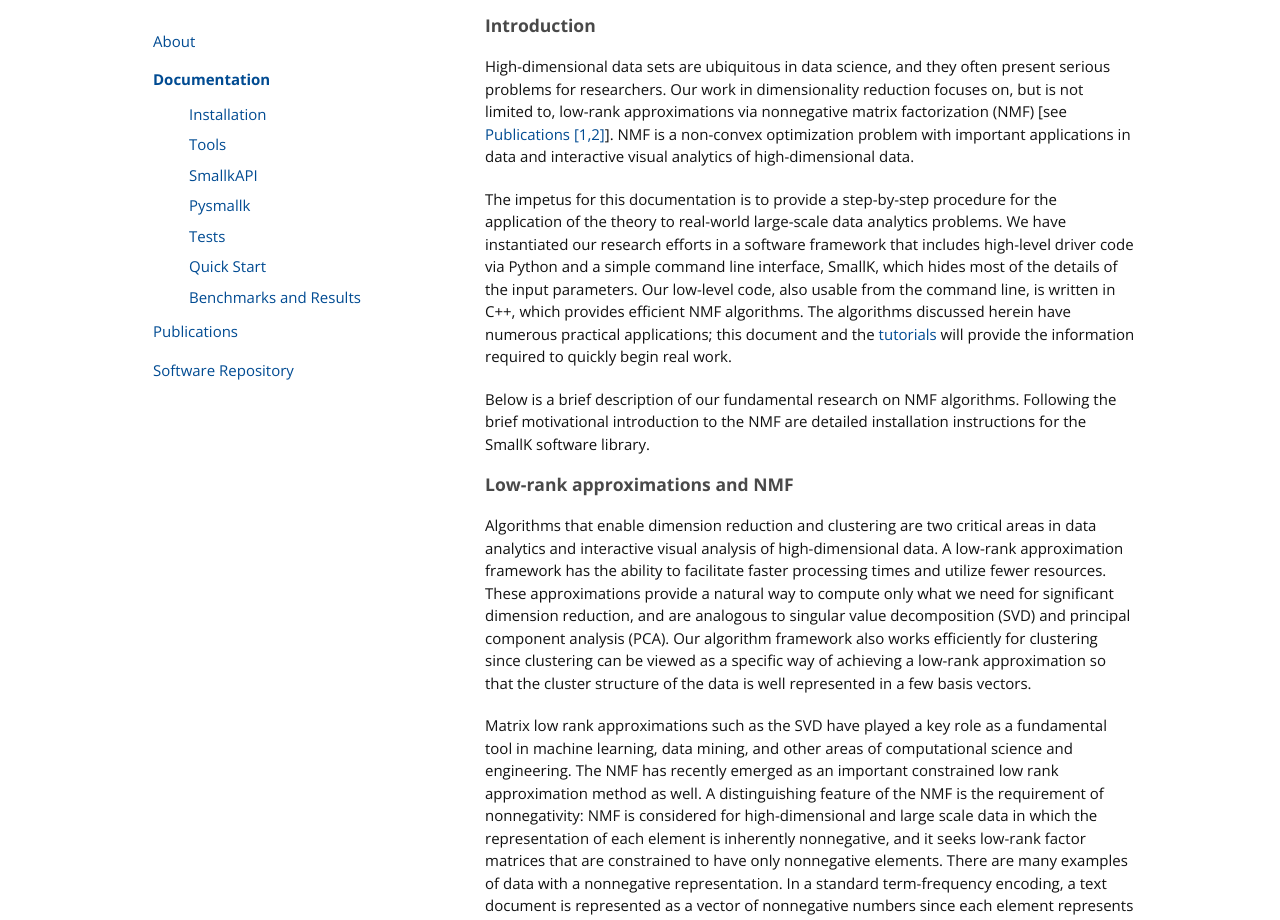
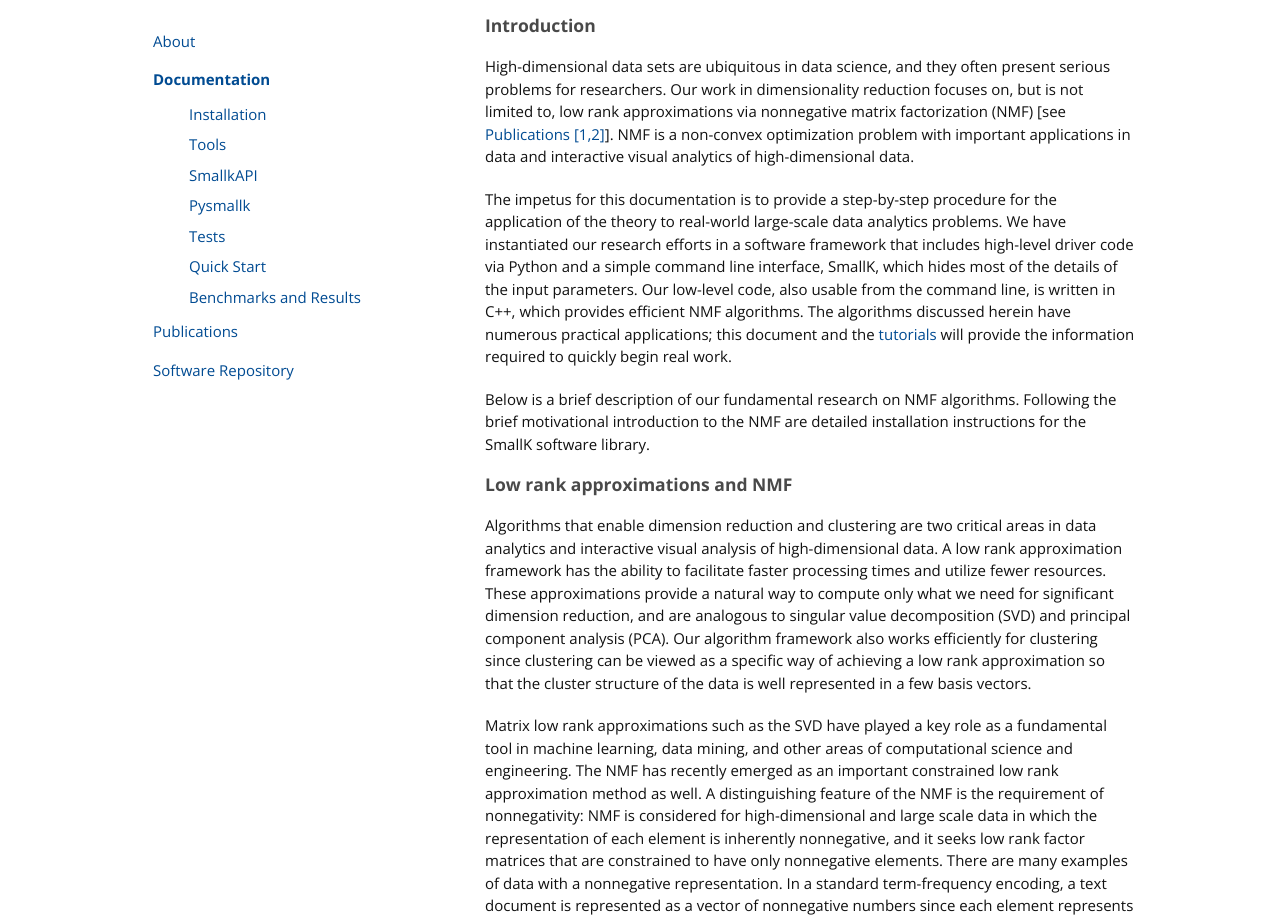
Before and after one commit to smallk/smallk.github.io, a Jekyll site: the page built from pages_documentation.md, in a window 1280 px wide and 1400 px high. Shown: the part 197-1117 px from the top of the window. Built offline with Jekyll 4.4.1, drawn with Linux system fonts in a browser that asks for light colours; some of the changed text lies outside the part shown.

Commit message:
upgrading site to sync with new build of smallk 1.6.2

```diff
--- a/pages_documentation.md
+++ b/pages_documentation.md
@@ -8,23 +8,23 @@ permalink: /documentation/
 
 ### Introduction
 
-High-dimensional data sets are ubiquitous in data science, and they often present serious problems for researchers. Our work in dimensionality reduction focuses on, but is not limited to, low-rank approximations via nonnegative matrix factorization (NMF) [see [Publications [1,2]](http://smallk.github.io/publications/)]. NMF is a non-convex optimization problem with important applications in data and interactive visual analytics of high-dimensional data.
+High-dimensional data sets are ubiquitous in data science, and they often present serious problems for researchers. Our work in dimensionality reduction focuses on, but is not limited to, low rank approximations via nonnegative matrix factorization (NMF) [see [Publications [1,2]](http://smallk.github.io/publications/)]. NMF is a non-convex optimization problem with important applications in data and interactive visual analytics of high-dimensional data.
 
 The impetus for this documentation is to provide a step-by-step procedure for the application of the theory to real-world large-scale data analytics problems. We have instantiated our research efforts in a software framework that includes high-level driver code via Python and a simple command line interface, SmallK, which hides most of the details of the input parameters. Our low-level code, also usable from the command line, is written in C++, which provides efficient NMF algorithms. The algorithms discussed herein have numerous practical applications; this document and the [tutorials](http://smallk.github.io/documentation/tutorials/) will provide the information required to quickly begin real work.
 
 Below is a brief description of our fundamental research on NMF algorithms. Following the brief motivational introduction to the NMF are detailed installation instructions for the SmallK software library.
 
-### Low-rank approximations and NMF
+### Low rank approximations and NMF
 
-Algorithms that enable dimension reduction and clustering are two critical areas in data analytics and interactive visual analysis of high-dimensional data. A low-rank approximation framework has the ability to facilitate faster processing times and utilize fewer resources. These approximations provide a natural way to compute only what we need for significant dimension reduction, and are analogous to singular value decomposition (SVD) and principal component analysis (PCA). Our algorithm framework also works efficiently for clustering since clustering can be viewed as a specific way of achieving a low-rank approximation so that the cluster structure of the data is well represented in a few basis vectors.
+Algorithms that enable dimension reduction and clustering are two critical areas in data analytics and interactive visual analysis of high-dimensional data. A low rank approximation framework has the ability to facilitate faster processing times and utilize fewer resources. These approximations provide a natural way to compute only what we need for significant dimension reduction, and are analogous to singular value decomposition (SVD) and principal component analysis (PCA). Our algorithm framework also works efficiently for clustering since clustering can be viewed as a specific way of achieving a low rank approximation so that the cluster structure of the data is well represented in a few basis vectors.
 
-Matrix low rank approximations such as the SVD have played a key role as a fundamental tool in machine learning, data mining, and other areas of computational science and engineering. The NMF has recently emerged as an important constrained low rank approximation  method as well. A distinguishing feature of the NMF is the requirement of nonnegativity: NMF is considered for high-dimensional and large scale data in which the representation of each element is inherently nonnegative, and it seeks low-rank factor matrices that are constrained to have only nonnegative elements. There are many examples of data with a nonnegative representation. In a standard term-frequency encoding, a text document is represented as a vector of nonnegative numbers since each element represents the number of appearances of each term in each document. In image processing, digital images are represented by pixel intensities, which are nonnegative. In the life sciences, chemical concentrations or gene expression levels are naturally represented as nonnegative data.
+Matrix low rank approximations such as the SVD have played a key role as a fundamental tool in machine learning, data mining, and other areas of computational science and engineering. The NMF has recently emerged as an important constrained low rank approximation  method as well. A distinguishing feature of the NMF is the requirement of nonnegativity: NMF is considered for high-dimensional and large scale data in which the representation of each element is inherently nonnegative, and it seeks low rank factor matrices that are constrained to have only nonnegative elements. There are many examples of data with a nonnegative representation. In a standard term-frequency encoding, a text document is represented as a vector of nonnegative numbers since each element represents the number of appearances of each term in each document. In image processing, digital images are represented by pixel intensities, which are nonnegative. In the life sciences, chemical concentrations or gene expression levels are naturally represented as nonnegative data.
 
 Our algorithm framework utilizes various constraints on the non-convex optimization problem that gives rise to the nonnegative factors. With these various constraints NMF is a versatile tool for a large variety of data analytics problems. NMF algorithms have been an active area of research for several years. Since much of the data for many important problems in numerous domains is nonnegative NMF is the correct computational model for mining and/or integrating information from such data. NMF also offers enhanced interpretation of results since nonnegativity of the data is preserved.
 
 ### SmallK Overview
 
-The SmallK library provides routines for low-rank matrix approximation via nonnegative matrix factorization (NMF). The term “nonnegative matrices” means that for a given matrix all of it's elements are greater than or equal to zero, which we express as <span style="text-align: center; font-weight: bold;">&ge; 0</span>.
+The SmallK library provides routines for low rank matrix approximation via nonnegative matrix factorization (NMF). The term “nonnegative matrices” means that for a given matrix all of it's elements are greater than or equal to zero, which we express as <span style="text-align: center; font-weight: bold;">&ge; 0</span>.
 
 Given a nonnegative matrix A, the SmallK software computes nonnegative matrices W and H such that
 
```
Also changed, not shown: pages_documentation_installation.md (+1 -2 lines).
